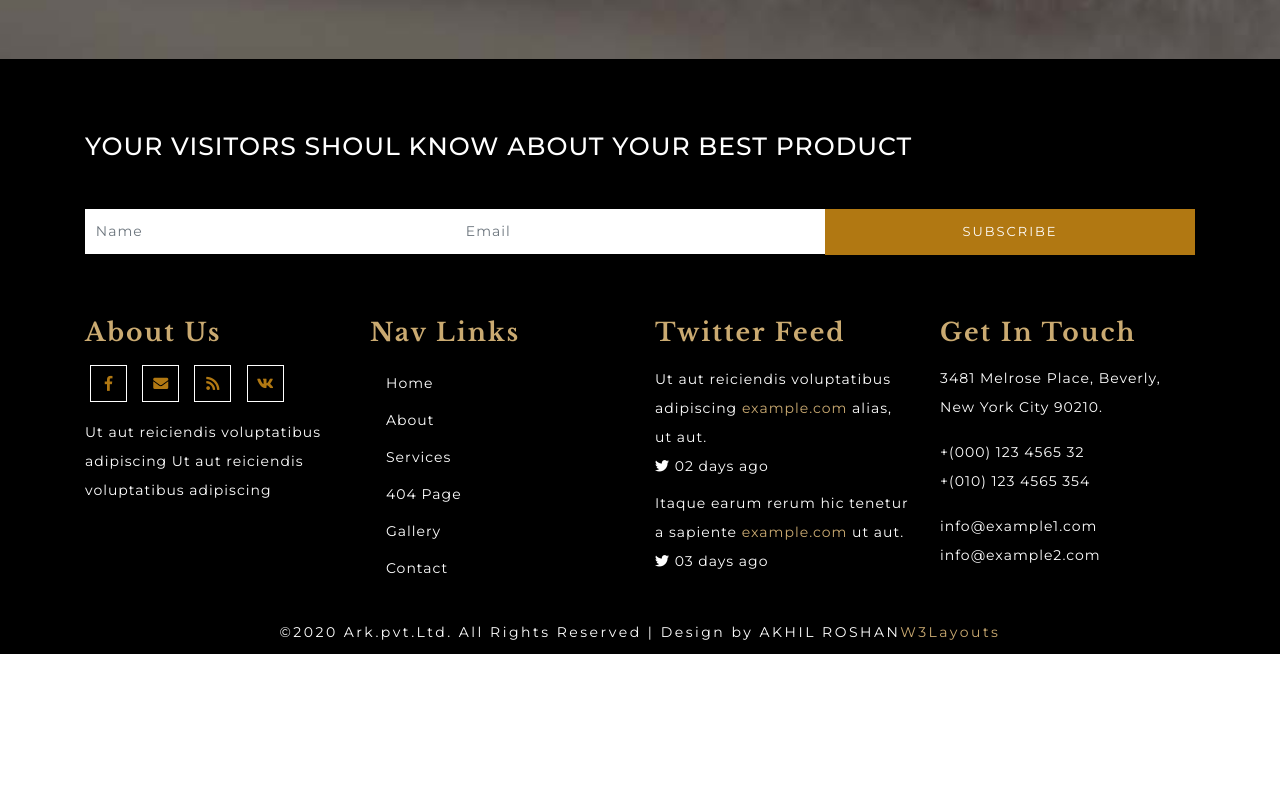
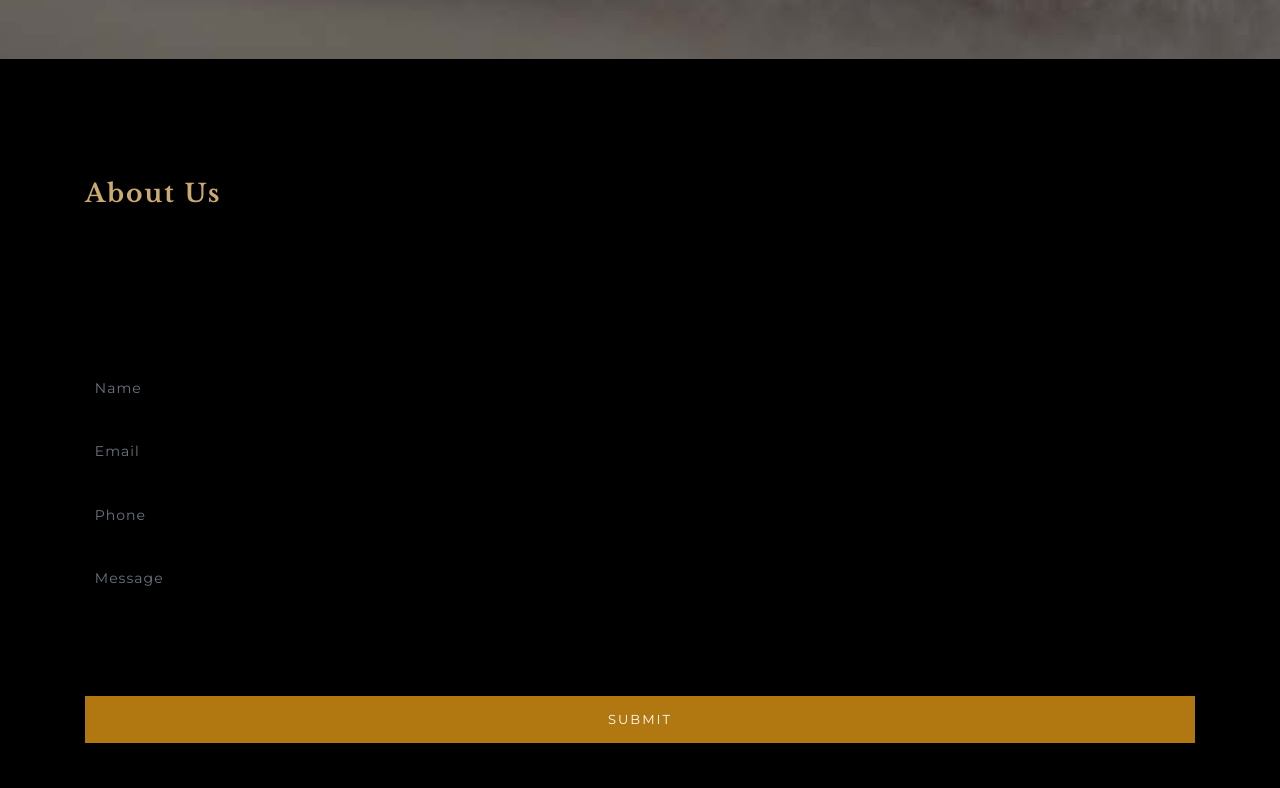
Before and after one commit to Virtual-Ar/mehndifancycalicut, a plain HTML site: page index.html in a window 1280 px wide. Shown: the part 3720-4508 px from the top of the page. Before the commit the page ends 4374 px from the top, so only its background shows below. Drawn offline with nearby package versions, Linux system fonts and the light colour scheme.

Commit message:
submit form added

```diff
--- a/index.html
+++ b/index.html
@@ -413,30 +413,37 @@
       <!--Footer -->
       <section class="buttom-footer py-lg-4 py-md-3 py-sm-3 py-3">
          <div class="container pt-lg-5 pt-md-5 pt-sm-4 pt-4">
-            <div class="state-us mb-lg-5 mb-md-4 mb-3">
-               <h4>YOUR VISITORS SHOUL KNOW ABOUT YOUR BEST PRODUCT</h4>
-            </div>
-            <form>
-               <div class="subscribe-form">
-                  <div class=" email-info">
-                     <div class="form-group  fill-all-form">
-                        <input type="text" class="form-control" placeholder="Name" required="">
+            <div class="pt-lg-5 pt-md-5 pt-sm-4 pt-3">
+               <div class="row footer-agile-grids ">
+                     <div class="col-lg-3 col-md-6 col-sm-6 wthree-left-right">
+                        <h4>About Us </h4>
+                        <div class="contact-about">
+                           <p>incididunt ut Lorem ipsum dolor sit amet, consectetur adipiscing elit, sed do eiusmod tempor incididunt Lorem ipsum dolor</p>
+                        </div>
                      </div>
                   </div>
-                  <div class=" email-info">
-                     <div class="form-group fill-all-form">
-                        <input type="email" class="form-control" placeholder="Email" required="">
+                  <form action="#" method="post">
+                     <div class=" agile-wls-contact-mid">
+                        <div class="form-group contact-forms">
+                           <input type="text" class="form-control" placeholder="Name" required="" >
+                        </div>
+                        <div class="form-group contact-forms">
+                           <input type="email" class="form-control" placeholder="Email" required="">
+                        </div>
+                        <div class="form-group contact-forms">
+                           <input type="text" class="form-control" placeholder="Phone" required="">
+                        </div>
+                        <div class="form-group contact-forms">
+                           <textarea class="form-control" rows="3" placeholder="Message" required=""></textarea>
+                        </div>
+                        <button type="submit" class="btn btn-block sent-butnn">Submit</button>
                      </div>
-                  </div>
-                  <div class=" email-info">
-                     <button type="submit" class="btn click-me btn-block">Subscribe</button>
-                  </div>
+                  </form>
                </div>
-            </form>
+            </div>
             <div class="pt-lg-5 pt-md-5 pt-sm-4 pt-3">
                <div class="row footer-agile-grids ">
                   <div class="col-lg-3 col-md-6 col-sm-6 wthree-left-right">
-                     <h4>About Us</h4>
                      <div class="icons">
                         <ul>
                            <li><a href="#"><span class="fab fa-facebook-f"></span></a></li>
@@ -444,55 +451,6 @@
                            <li><a href="#"><span class="fas fa-rss"></span></a></li>
                            <li><a href="#"><span class="fab fa-vk"></span></a></li>
                         </ul>
-                        <p class="pt-3">Ut aut reiciendis voluptatibus adipiscing Ut aut reiciendis voluptatibus adipiscing</p>
-                     </div>
-                  </div>
-                  <div class="col-lg-3 col-md-6 col-sm-6 wthree-left-right">
-                     <h4>Nav Links</h4>
-                     <nav class="border-line">
-                        <ul class="nav flex-column">
-                           <li class="nav-item active">
-                              <a class="nav-link" href="index.html">Home <span class="sr-only">(current)</span></a>
-                           </li>
-                           <li class="nav-item">
-                              <a href="about.html" class="nav-link ">About</a>
-                           </li>
-                           <li class="nav-item">
-                              <a href="service.html" class="nav-link">Services</a>
-                           </li>
-                           <li class="nav-item">
-                              <a href="icon.html" class="nav-link ">404 Page</a>
-                           </li>
-                           <li class="nav-item">
-                              <a href="gallery.html" class="nav-link">Gallery</a>
-                           </li>
-                           <li class="nav-item">
-                              <a href="contact.html" class="nav-link">Contact</a>
-                           </li>
-                        </ul>
-                     </nav>
-                  </div>
-                  <div class="col-lg-3 col-md-6 col-sm-6 wthree-left-right">
-                     <h4>Twitter Feed</h4>
-                     <div class="addres-up">
-                        <ul class="w3agile_footer_grid_list">
-                           <li class="mb-2">
-                              Ut aut reiciendis voluptatibus adipiscing
-                              <a href="#">example.com</a> alias, ut aut.
-                              <p>
-                                 <span class="fab fa-twitter"></span> 02 days ago
-                              </p>
-                           </li>
-                           <li>
-                              Itaque earum rerum hic tenetur a sapiente
-                              <a href="#">example.com</a> ut aut.
-                              <p>
-                                 <span class="fab fa-twitter"></span> 03 days ago
-                              </p>
-                           </li>
-                        </ul>
-                     </div>
-                  </div>
                   <div class="wthree-left-right col-lg-3 col-md-6 col-sm-6">
                      <h4 class="pb-lg-3 pb-3">Get In Touch</h4>
                      <div class="bottom-para pb-3">
```
